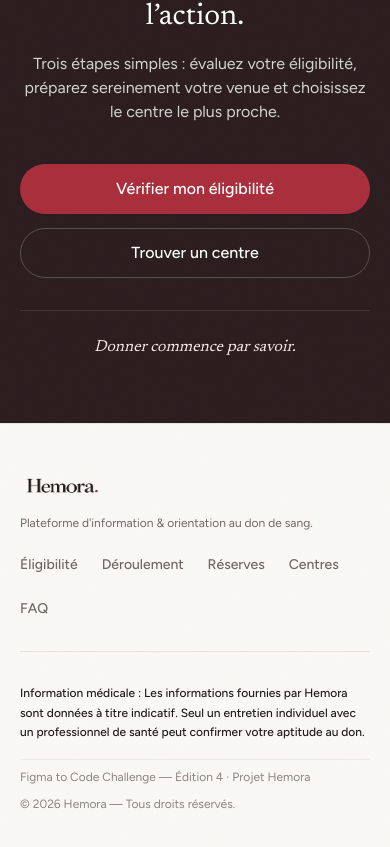
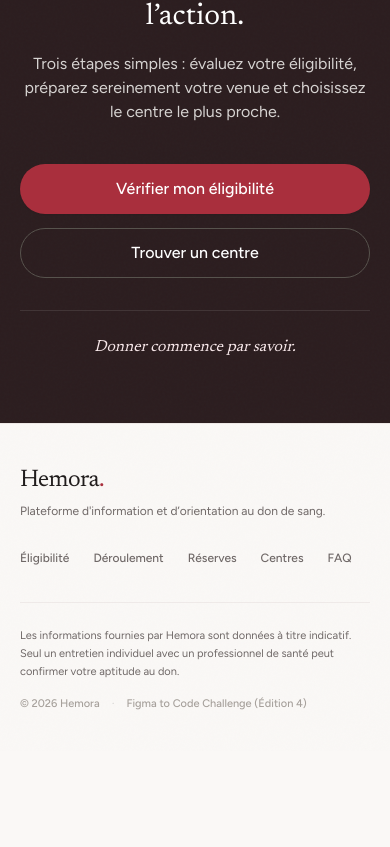
Before and after one commit to SergeCodeur/hemora, a Next.js app: page / in a window 390 px wide. Shown: the part 10605-11452 px from the top of the page. After the commit the page ends 11356 px from the top, so only its background shows below. Built offline with nearby package versions, Linux system fonts and the light colour scheme.

Commit message:
fix(scroll): harmonize momentum engine with programmatic anchor scroll, expand FAQ width by 12px and eliminate em-dashes

```diff
--- a/src/app/globals.css
+++ b/src/app/globals.css
@@ -78,9 +78,8 @@ body {
   background-color: rgba(169, 47, 61, 0.45);
 }
 
-/* Optimisation du rendu et défilement animé doux lors des clics sur les ancres */
+/* Optimisation du rendu pour un défilement 60/120 FPS constant */
 html {
-  scroll-behavior: smooth;
   text-rendering: optimizeLegibility;
   -webkit-font-smoothing: antialiased;
   -moz-osx-font-smoothing: grayscale;
--- a/src/components/centers/center-details-drawer.tsx
+++ b/src/components/centers/center-details-drawer.tsx
@@ -208,7 +208,7 @@ export function CenterDetailsDrawer({
 
                         <span className={schedule.isOpen ? "text-stone-700 font-mono" : "text-stone-400 italic"}>
                           {schedule.isOpen && schedule.openTime && schedule.closeTime
-                            ? `${schedule.openTime} — ${schedule.closeTime}`
+                            ? `${schedule.openTime} à ${schedule.closeTime}`
                             : "Fermé"}
                         </span>
                       </div>
--- a/src/components/layout/footer.tsx
+++ b/src/components/layout/footer.tsx
@@ -1,61 +1,93 @@
+"use client";
+
 import * as React from "react";
-import Link from "next/link";
-import Image from "next/image";
 import { Container } from "./container";
+import { smoothScrollTo } from "../ui/smooth-scroll";
 
 export function Footer() {
+  const handleSmoothScroll = (e: React.MouseEvent<HTMLAnchorElement>, href: string) => {
+    e.preventDefault();
+    smoothScrollTo(href);
+  };
+
   return (
-    <footer id="footer" className="bg-hemora-bg bg-grain border-t border-hemora-border py-12 text-hemora-muted">
-      <Container size="default" className="space-y-8">
-        <div className="flex flex-col md:flex-row items-start md:items-center justify-between gap-6 pb-8 border-b border-hemora-border">
-          {/* Logo */}
-          <div className="space-y-2">
-            <Link
+    <footer
+      id="footer"
+      className="bg-hemora-bg bg-grain border-t border-hemora-border/70 py-10 sm:py-14 text-hemora-muted"
+    >
+      <Container size="default" className="space-y-8 sm:space-y-10">
+        {/* 1. BLOC PRINCIPAL : Logo & Baseline + Navigation sobre */}
+        <div className="flex flex-col md:flex-row items-start md:items-center justify-between gap-6 sm:gap-8">
+          {/* Logo Texte & Baseline */}
+          <div className="space-y-1.5 max-w-sm">
+            <a
               href="#"
-              className="hover:opacity-90 transition-opacity inline-block"
-              aria-label="Hemora - Accueil"
+              onClick={(e) => handleSmoothScroll(e, "#")}
+              className="font-serif text-2xl sm:text-[26px] font-normal text-hemora-text tracking-tight hover:opacity-85 transition-opacity inline-block cursor-pointer"
+              aria-label="Hemora - Retour en haut de page"
             >
-              <Image
-                src="/logo.svg"
-                alt="Hemora"
-                width={105}
-                height={35}
-                className="h-7 w-auto object-contain"
-              />
-            </Link>
-            <p className="text-xs text-hemora-muted">
-              Plateforme d'information & orientation au don de sang.
+              Hemora<span className="text-hemora-red">.</span>
+            </a>
+            <p className="text-xs sm:text-sm text-hemora-muted leading-relaxed">
+              Plateforme d'information et d’orientation au don de sang.
             </p>
           </div>
 
-          {/* Navigation courte */}
-          <nav className="flex flex-wrap items-center gap-6 text-sm font-medium">
-            <Link href="#eligibilite" className="hover:text-hemora-text transition-colors">
+          {/* Liens de navigation simples */}
+          <nav
+            className="flex flex-wrap items-center gap-x-6 sm:gap-x-7 gap-y-2 text-xs sm:text-sm font-medium text-hemora-muted"
+            aria-label="Navigation pied de page"
+          >
+            <a
+              href="#eligibilite"
+              onClick={(e) => handleSmoothScroll(e, "#eligibilite")}
+              className="hover:text-hemora-text transition-colors py-1 cursor-pointer"
+            >
               Éligibilité
-            </Link>
-            <Link href="#deroulement" className="hover:text-hemora-text transition-colors">
+            </a>
+            <a
+              href="#deroulement"
+              onClick={(e) => handleSmoothScroll(e, "#deroulement")}
+              className="hover:text-hemora-text transition-colors py-1 cursor-pointer"
+            >
               Déroulement
-            </Link>
-            <Link href="#reserves" className="hover:text-hemora-text transition-colors">
+            </a>
+            <a
+              href="#reserves"
+              onClick={(e) => handleSmoothScroll(e, "#reserves")}
+              className="hover:text-hemora-text transition-colors py-1 cursor-pointer"
+            >
               Réserves
-            </Link>
-            <Link href="#centres" className="hover:text-hemora-text transition-colors">
+            </a>
+            <a
+              href="#centres"
+              onClick={(e) => handleSmoothScroll(e, "#centres")}
+              className="hover:text-hemora-text transition-colors py-1 cursor-pointer"
+            >
               Centres
-            </Link>
-            <Link href="#faq" className="hover:text-hemora-text transition-colors">
+            </a>
+            <a
+              href="#faq"
+              onClick={(e) => handleSmoothScroll(e, "#faq")}
+              className="hover:text-hemora-text transition-colors py-1 cursor-pointer"
+            >
               FAQ
-            </Link>
+            </a>
           </nav>
         </div>
 
-        {/* Information Médicale & Mentions */}
-        <div className="space-y-4 text-xs text-hemora-muted/80 leading-relaxed">
-          <p className="font-medium text-hemora-text">
-            Information médicale : Les informations fournies par Hemora sont données à titre indicatif. Seul un entretien individuel avec un professionnel de santé peut confirmer votre aptitude au don.
+        {/* 2. BLOC SECONDAIRE EN BAS (Séparé par une seule fine ligne horizontale) */}
+        <div className="pt-6 sm:pt-8 border-t border-hemora-border/60 flex flex-col md:flex-row items-start md:items-center justify-between gap-4 text-xs text-hemora-muted/90">
+          {/* Disclaimer médical court */}
+          <p className="max-w-xl text-[11px] sm:text-xs leading-relaxed text-hemora-muted">
+            Les informations fournies par Hemora sont données à titre indicatif. Seul un entretien individuel avec un professionnel de santé peut confirmer votre aptitude au don.
           </p>
-          <div className="flex flex-col sm:flex-row items-start sm:items-center justify-between gap-2 pt-2 border-t border-hemora-border/60">
-            <p>Figma to Code Challenge — Édition 4 · Projet Hemora</p>
-            <p>© {new Date().getFullYear()} Hemora — Tous droits réservés.</p>
+
+          {/* Mentions finales */}
+          <div className="flex flex-wrap items-center gap-x-3 gap-y-1 text-[11px] sm:text-xs text-stone-400 shrink-0 font-medium">
+            <span>© 2026 Hemora</span>
+            <span aria-hidden="true" className="text-stone-300">·</span>
+            <span>Figma to Code Challenge (Édition 4)</span>
           </div>
         </div>
       </Container>
--- a/src/components/layout/header.tsx
+++ b/src/components/layout/header.tsx
@@ -6,6 +6,7 @@ import Image from "next/image";
 import { motion, AnimatePresence } from "framer-motion";
 import { Menu, X, ArrowRight } from "lucide-react";
 import { Button } from "../ui/button";
+import { smoothScrollTo } from "../ui/smooth-scroll";
 
 export function Header() {
   const [mobileMenuOpen, setMobileMenuOpen] = React.useState(false);
@@ -20,14 +21,7 @@ export function Header() {
 
   const handleSmoothScroll = (e: React.MouseEvent<HTMLAnchorElement>, href: string) => {
     e.preventDefault();
-    if (href === "#") {
-      window.scrollTo({ top: 0, behavior: "smooth" });
-      return;
-    }
-    const targetElement = document.querySelector(href);
-    if (targetElement) {
-      targetElement.scrollIntoView({ behavior: "smooth" });
-    }
+    smoothScrollTo(href);
   };
 
   // Empêche le défilement d'arrière-plan quand le menu mobile est ouvert
--- a/src/components/layout/sticky-navbar.tsx
+++ b/src/components/layout/sticky-navbar.tsx
@@ -4,6 +4,8 @@ import * as React from "react";
 import Link from "next/link";
 import Image from "next/image";
 import { motion, AnimatePresence } from "framer-motion";
+
+import { smoothScrollTo } from "../ui/smooth-scroll";
 
 export function StickyNavbar() {
   const [isVisible, setIsVisible] = React.useState(false);
@@ -45,14 +47,7 @@ export function StickyNavbar() {
 
   const handleSmoothScroll = (e: React.MouseEvent<HTMLAnchorElement>, href: string) => {
     e.preventDefault();
-    if (href === "#") {
-      window.scrollTo({ top: 0, behavior: "smooth" });
-      return;
-    }
-    const targetElement = document.querySelector(href);
-    if (targetElement) {
-      targetElement.scrollIntoView({ behavior: "smooth" });
-    }
+    smoothScrollTo(href);
   };
 
   return (
--- a/src/components/sections/faq-section.tsx
+++ b/src/components/sections/faq-section.tsx
@@ -67,7 +67,7 @@ export function FAQSection() {
       aria-labelledby="faq-title"
     >
       <Container size="default">
-        <div className="max-w-3xl mx-auto space-y-12 sm:space-y-16">
+        <div className="max-w-3xl lg:max-w-[780px] mx-auto space-y-12 sm:space-y-16">
 
           {/* ========================================================================= */}
           {/* EN-TÊTE ÉDITORIAL CENTRÉ                                                 */}
--- a/src/components/sections/hero-section.tsx
+++ b/src/components/sections/hero-section.tsx
@@ -69,7 +69,7 @@ export function HeroSection() {
           {/* Desktop Layout : 3 colonnes avec découpes d'onglets et légendes sous l'image */}
           <div className="hidden lg:grid grid-cols-12 gap-6 items-start">
 
-            {/* VISUEL 1 — AVANT LE DON (Gauche) */}
+            {/* VISUEL 1 : AVANT LE DON (Gauche) */}
             <div className="col-span-3 -translate-y-[85px] space-y-3">
               <div
                 className="group relative bg-hemora-bg aspect-3/4 shadow-xs"
@@ -94,7 +94,7 @@ export function HeroSection() {
               </div>
             </div>
 
-            {/* VISUEL 2 — EXPÉRIENCE PRINCIPALE (Centre, Dominant 4:3) */}
+            {/* VISUEL 2 : EXPÉRIENCE PRINCIPALE (Centre, Dominant 4:3) */}
             <div className="col-span-6 z-10">
               <div className="group relative rounded-2xl overflow-hidden border border-hemora-border bg-hemora-bg aspect-4/3 shadow-sm">
                 <Image
@@ -122,7 +122,7 @@ export function HeroSection() {
               </div>
             </div>
 
-            {/* VISUEL 3 — APRÈS LE DON (Droite) */}
+            {/* VISUEL 3 : APRÈS LE DON (Droite) */}
             <div className="col-span-3 -translate-y-[85px] space-y-3">
               <div
                 className="group relative bg-hemora-bg aspect-3/4 shadow-xs"
```
Also changed, not shown: src/app/layout.tsx (+19 -29 lines), src/components/ui/smooth-scroll.tsx (+73 -37 lines), 2 other files (tests, documents, lock files or other folders).
